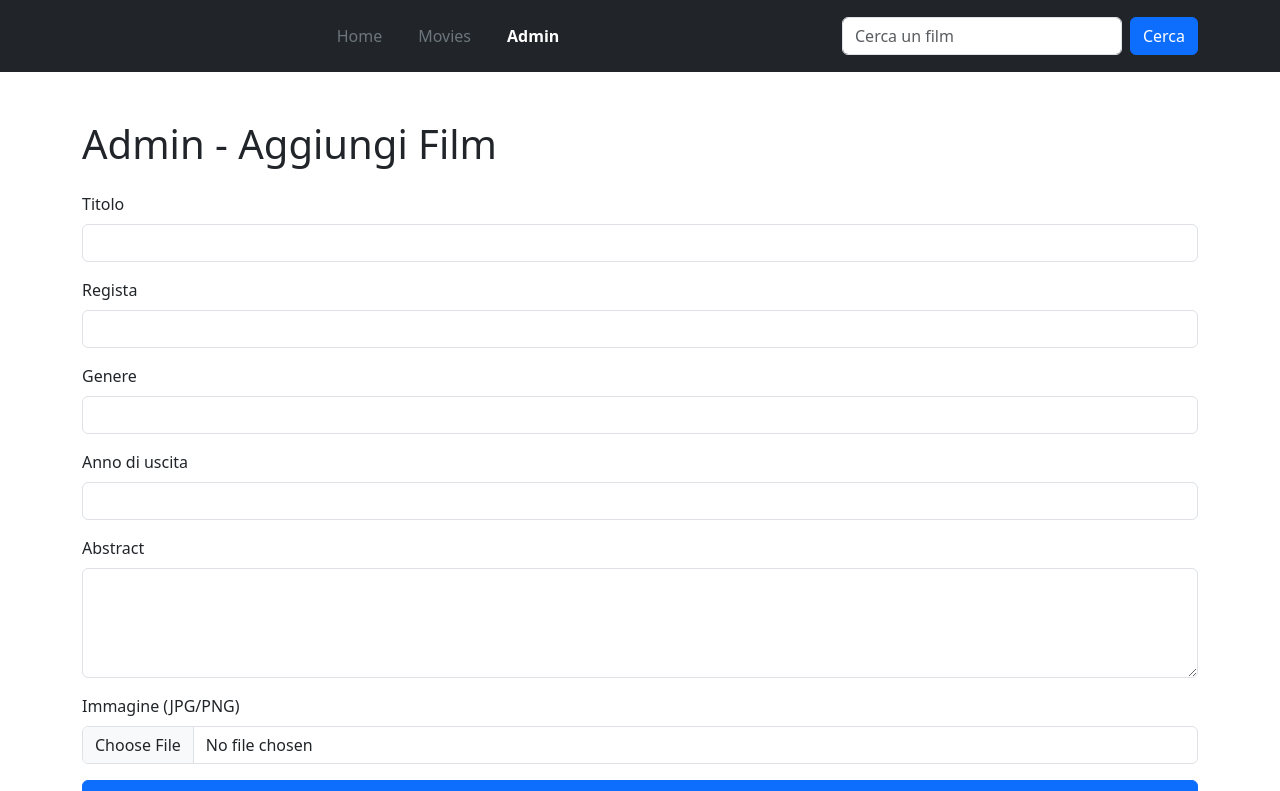
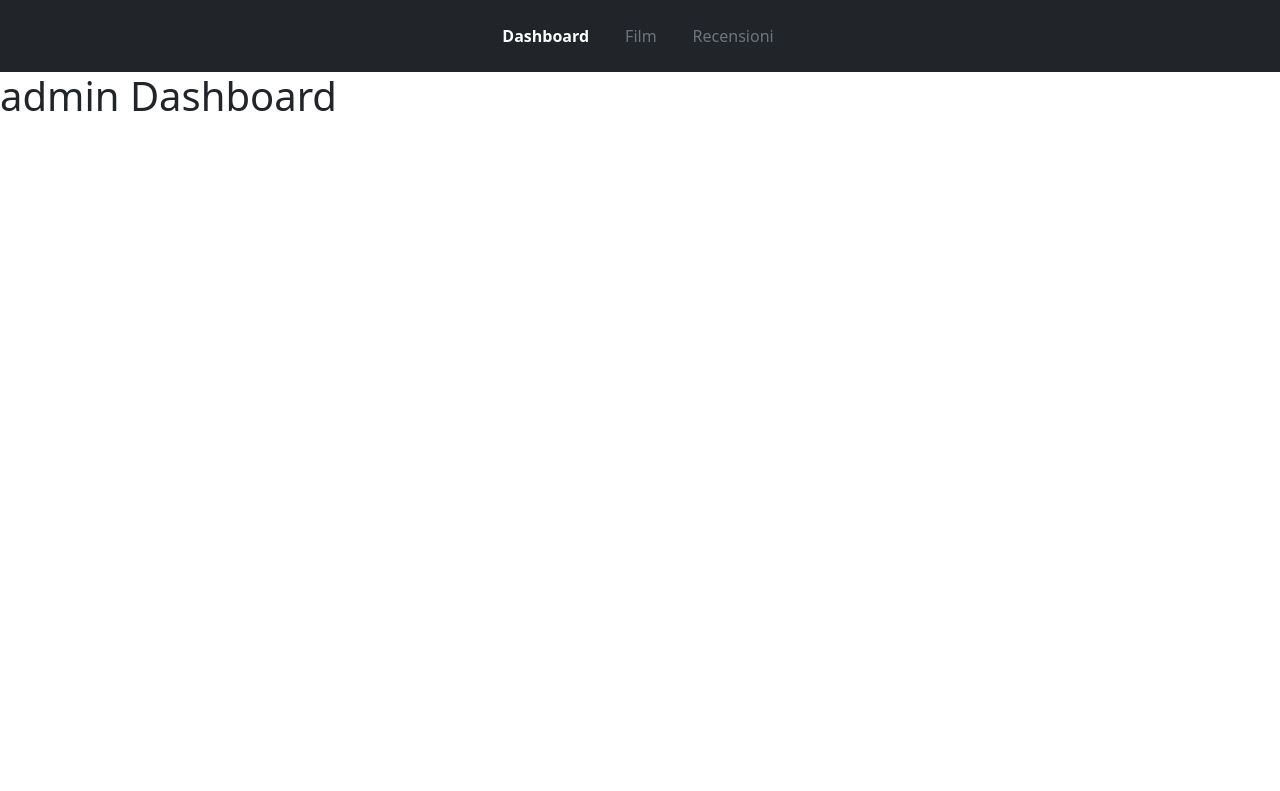
Before and after one commit to edoardolova/webapp-react, a React (Vite) app: page /admin in a window 1280 px wide. Shown: the top 791 px of the page. Built offline with nearby package versions, Linux system fonts and the light colour scheme.

Commit message:
feat: add AdminLayout, refactoring Header and create admin and default menu

```diff
--- a/src/App.jsx
+++ b/src/App.jsx
@@ -6,6 +6,10 @@ import MoviesPage from './pages/MoviesPage'
 import MovieDetailPage from './pages/MovieDetailPage'
 import AdminPage from './pages/AdminPage'
 import NotFound from './pages/NotFound'
+import AdminLayout from './layouts/AdminLayout'
+import AdminDashboard from './pages/AdminDashboard'
+
+
 
 function App() {
 
@@ -17,8 +21,12 @@ function App() {
             <Route path='/' element={<HomePage/>}/>
             <Route path='/movies' element={<MoviesPage/>}/>
             <Route path='/movie/:slug' element={<MovieDetailPage/>}/>
-            <Route path='/admin' element={<AdminPage/>}/>
             <Route path='*' element={<NotFound/>}/>
+          </Route>
+
+          <Route element={<AdminLayout/>}>
+            <Route path='/admin' element={<AdminDashboard/>}/>
+
           </Route>
         </Routes>
       </BrowserRouter>
--- a/src/components/Header.jsx
+++ b/src/components/Header.jsx
@@ -2,28 +2,12 @@ import { useState } from "react";
 import { NavLink, useNavigate } from "react-router-dom";
 import slugify from "slugify";
 
-export default function Header() {
+export default function Header({ menu = [], showSearch = true }) {
     const [searchQuery, setSearchQuery] = useState("");
     const navigate = useNavigate();
 
-    const menu = [
-        { id: 1,
-            text: 'Home',
-            to: '/'
-        },
-        { id: 2,
-            text: 'Movies',
-            to: '/movies'
-        },
-        { id: 3,
-            text: 'Admin',
-            to: '/admin'
-        }
-    ];
-
     const handleSearchSubmit = (e) => {
         e.preventDefault();
-
         if (!searchQuery.trim()){
             return;
         }
@@ -36,11 +20,11 @@ export default function Header() {
         <header className="bg-dark">
             <div className="container">
                 <div className="row align-items-center">
-                    <div className="col-md-8">
+                    <div className={`col-md-${showSearch ? '8' : '12'}`}>
                         <ul className="nav justify-content-center py-3">
                             {menu.map(item => (
                                 <li className="nav-item" key={item.id}>
-                                    <NavLink to={item.to} className={({ isActive }) => `nav-link text-decoration-none me-1 ${isActive ? 'text-white fw-bold' : 'text-secondary'}`} aria-current="page">
+                                    <NavLink to={item.to} className={({ isActive }) => `nav-link text-decoration-none me-1 ${ isActive ? 'text-white fw-bold' : 'text-secondary' }` } >
                                         {item.text}
                                     </NavLink>
                                 </li>
@@ -48,13 +32,14 @@ export default function Header() {
                         </ul>
                     </div>
 
-                    {/* slug search*/}
-                    <div className="col-md-4">
-                        <form onSubmit={handleSearchSubmit} className="d-flex">
-                            <input type="text" className="form-control" placeholder="Cerca un film" value={searchQuery} onChange={(e) => setSearchQuery(e.target.value)}/>
-                            <button type="submit" className="btn btn-primary ms-2">Cerca</button>
-                        </form>
-                    </div>
+                    {showSearch && (
+                        <div className="col-md-4">
+                            <form onSubmit={handleSearchSubmit} className="d-flex">
+                                <input type="text" className="form-control" placeholder="Cerca un film" value={searchQuery} onChange={(e) => setSearchQuery(e.target.value)} />
+                                <button type="submit" className="btn btn-primary ms-2">Cerca</button>
+                            </form>
+                        </div>
+                    )}
                 </div>
             </div>
         </header>
--- /dev/null
+++ b/src/layouts/AdminLayout.jsx
@@ -0,0 +1,12 @@
+import { Outlet } from "react-router-dom";
+import Header from "../components/Header";
+import AdminMenu from "../menus/AdminMenu";
+
+export default function AdminLayout(){
+    return(
+        <>
+            <Header menu={AdminMenu} showSearch={false}/>
+            <Outlet/>
+        </>
+    )
+}
--- a/src/layouts/DefaultLayout.jsx
+++ b/src/layouts/DefaultLayout.jsx
@@ -1,11 +1,13 @@
 import { Outlet } from "react-router-dom";
 import Header from "../components/Header";
 import Footer from "../components/Footer";
+//menus
+import DefaultMenu from '../menus/DeafultMenu'
 
 export default function DefaultLayout(){
     return(
         <>
-            <Header/>
+            <Header menu={DefaultMenu} showSearch={true}/>
             <Outlet/>
             <Footer/>
         </>
--- /dev/null
+++ b/src/menus/AdminMenu.js
@@ -0,0 +1,7 @@
+const AdminMenu = [
+  { id: 1, text: 'Dashboard', to: '/admin' },
+  { id: 2, text: 'Film', to: '/admin/movies' },
+  { id: 3, text: 'Recensioni', to: '/admin/reviews' }
+];
+
+export default AdminMenu;
--- /dev/null
+++ b/src/menus/DeafultMenu.js
@@ -0,0 +1,13 @@
+const menu = [
+    { id: 1,
+        text: 'Home',
+        to: '/'
+    },
+    { id: 2,
+        text: 'Movies',
+        to: '/movies'
+    },
+
+];
+
+export default menu;
--- /dev/null
+++ b/src/pages/AdminDashboard.jsx
@@ -0,0 +1,5 @@
+export default function AdminDashboard(){
+    return(
+        <h1>admin Dashboard</h1>
+    )
+}
```
